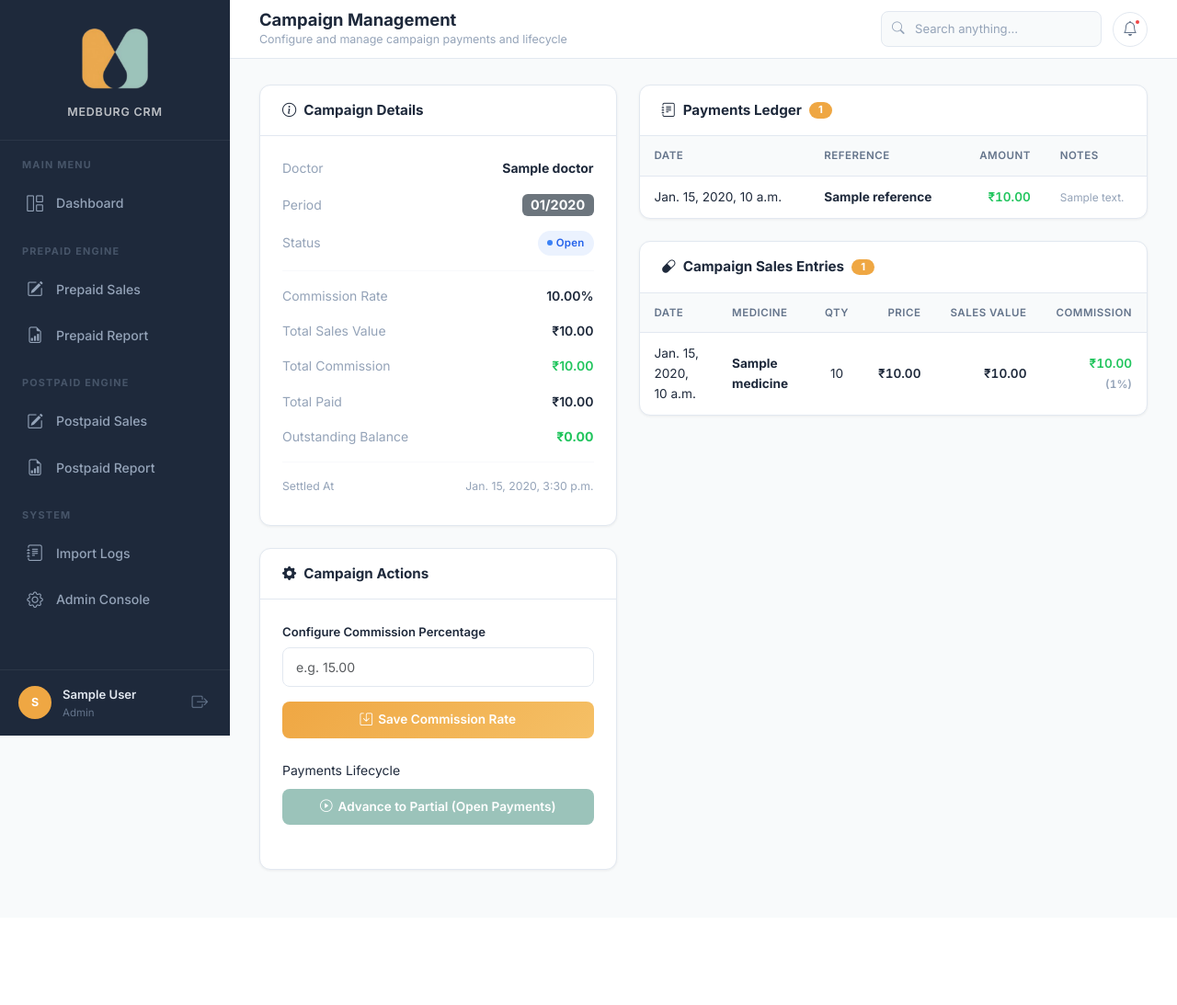
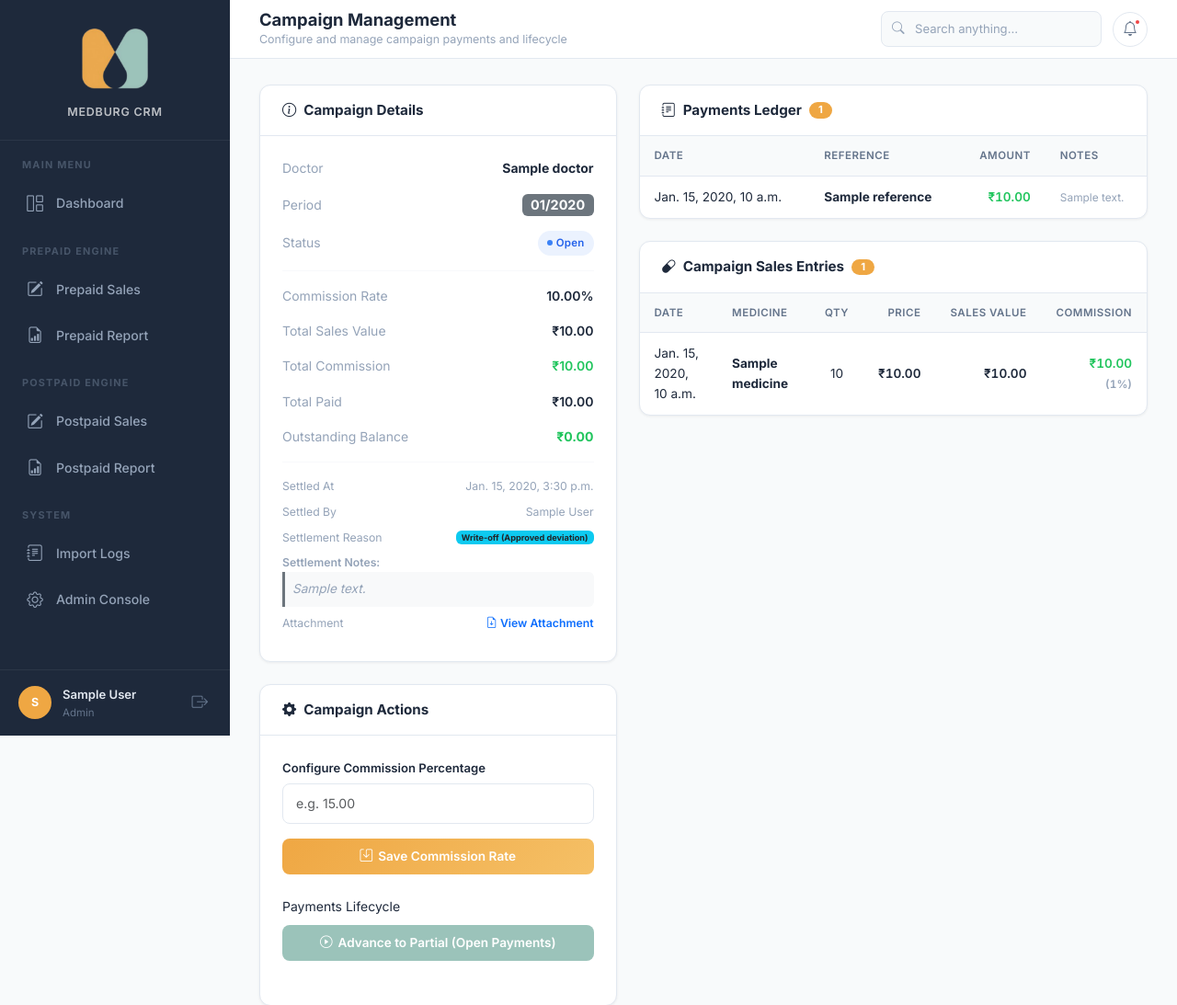
Before and after one commit to peanutbutter4351/medburg-crm, a Django app: template templates/sales/campaign_manage.html in a window 1280 px wide. Shown: the top 1093 px of the page at 92% size. Before the commit the page ends 947 px from the top, so only its background shows below. Run offline with Django 4.2, Linux system fonts and the light colour scheme; a user stored in the database is signed in; tables that the repository leaves empty hold one stand-in row (values such as "Sample post"); the template is opened without the code that fills it: values that come from a table or form of the project are taken from there, most other values are stand-ins (such as "Sample title", 1, 10 or a date in 2020).

Commit message:
MR-4G-C: Implement settlement foundation and ledger protections

```diff
--- a/sales/models.py
+++ b/sales/models.py
@@ -616,6 +616,42 @@ class PostpaidCampaign(BaseModel):
     locked_at = models.DateTimeField(null=True, blank=True)
     settled_at = models.DateTimeField(null=True, blank=True)
 
+    REASON_WRITE_OFF = "WRITE_OFF"
+    REASON_DISPUTE = "DISPUTE"
+    REASON_PROMOTIONAL_SUPPORT = "PROMOTIONAL_SUPPORT"
+    REASON_MANAGEMENT_APPROVAL = "MANAGEMENT_APPROVAL"
+    REASON_DATA_CORRECTION = "DATA_CORRECTION"
+    REASON_OTHER = "OTHER"
+
+    SETTLEMENT_REASON_CHOICES = [
+        (REASON_WRITE_OFF, "Write-off (Approved deviation)"),
+        (REASON_DISPUTE, "Resolved Dispute"),
+        (REASON_PROMOTIONAL_SUPPORT, "Promotional Support"),
+        (REASON_MANAGEMENT_APPROVAL, "Management Approval"),
+        (REASON_DATA_CORRECTION, "Data Correction"),
+        (REASON_OTHER, "Other (Reason in Notes)"),
+    ]
+
+    settled_by = models.ForeignKey(
+        settings.AUTH_USER_MODEL,
+        on_delete=models.SET_NULL,
+        null=True,
+        blank=True,
+        related_name="settled_campaigns"
+    )
+    settlement_reason = models.CharField(
+        max_length=50,
+        choices=SETTLEMENT_REASON_CHOICES,
+        null=True,
+        blank=True
+    )
+    settlement_notes = models.TextField(null=True, blank=True)
+    settlement_attachment = models.FileField(
+        upload_to="settlements/",
+        null=True,
+        blank=True
+    )
+
     class Meta(BaseModel.Meta):
         verbose_name = "Postpaid Campaign"
         verbose_name_plural = "Postpaid Campaigns"
@@ -647,6 +683,14 @@ class PostpaidCampaign(BaseModel):
             except PostpaidCampaign.DoesNotExist:
                 pass
 
+        # Manual settlement checklist validation
+        if self.status == self.STATUS_SETTLED:
+            if self.outstanding_balance > Decimal("0.00"):
+                if not self.settlement_reason:
+                    raise ValidationError({"settlement_reason": "Settlement reason is required when outstanding balance is greater than zero."})
+                if not self.settlement_notes or not self.settlement_notes.strip():
+                    raise ValidationError({"settlement_notes": "Settlement notes are required when outstanding balance is greater than zero."})
+
     def save(self, *args, **kwargs):
         # Auto-transition status from awaiting_commission to open if commission is set
         if self.status == self.STATUS_AWAITING_COMMISSION and self.commission_percentage is not None:
@@ -654,6 +698,11 @@ class PostpaidCampaign(BaseModel):
 
         self.full_clean()
         super().save(*args, **kwargs)
+
+    def delete(self, *args, **kwargs):
+        if self.status in (self.STATUS_PARTIAL, self.STATUS_SETTLED, self.STATUS_LOCKED):
+            raise ValidationError("Cannot delete a campaign that is partial, settled, or locked.")
+        super().delete(*args, **kwargs)
 
     def calculate_totals(self):
         """
@@ -698,10 +747,8 @@ class PostpaidCampaign(BaseModel):
             # Open stays open until manually advanced to Partial
             pass
         elif self.status == self.STATUS_PARTIAL:
-            if self.paid_amount >= self.total_commission and self.total_commission > Decimal('0'):
-                new_status = self.STATUS_SETTLED
-                if not self.settled_at:
-                    self.settled_at = timezone.now()
+            # Auto-settlement removed. Must remain Partial until manually settled.
+            pass
 
         if self.status != new_status:
             self.status = new_status
@@ -801,6 +848,15 @@ class PostpaidSaleEntry(BaseModel):
             self.campaign.calculate_totals()
             self.campaign.save(update_fields=['total_sales_value', 'total_commission', 'updated_at'])
 
+    def delete(self, *args, **kwargs):
+        if self.campaign.status in (PostpaidCampaign.STATUS_PARTIAL, PostpaidCampaign.STATUS_SETTLED, PostpaidCampaign.STATUS_LOCKED):
+            raise ValidationError("Cannot delete sales entries on a campaign that is partial, settled, or locked.")
+        campaign = self.campaign
+        super().delete(*args, **kwargs)
+        if campaign:
+            campaign.calculate_totals()
+            campaign.save(update_fields=['total_sales_value', 'total_commission', 'updated_at'])
+
 
 class CampaignPayment(BaseModel):
     campaign = models.ForeignKey(PostpaidCampaign, on_delete=models.CASCADE, related_name='payments')
--- a/templates/sales/campaign_manage.html
+++ b/templates/sales/campaign_manage.html
@@ -70,6 +70,32 @@
                     <span>Settled At</span>
                     <span>{{ campaign.settled_at }}</span>
                 </div>
+                {% if campaign.settled_by %}
+                <div class="mb-2 d-flex justify-content-between align-items-center small text-crm-muted">
+                    <span>Settled By</span>
+                    <span>{{ campaign.settled_by.get_full_name|default:campaign.settled_by.username }}</span>
+                </div>
+                {% endif %}
+                {% if campaign.settlement_reason %}
+                <div class="mb-2 d-flex justify-content-between align-items-center small text-crm-muted">
+                    <span>Settlement Reason</span>
+                    <span class="badge bg-info text-dark">{{ campaign.get_settlement_reason_display }}</span>
+                </div>
+                {% endif %}
+                {% if campaign.settlement_notes %}
+                <div class="mb-2 small text-crm-muted text-start">
+                    <div class="fw-semibold">Settlement Notes:</div>
+                    <div class="p-2 bg-light border-start border-3 border-secondary rounded-end" style="font-style: italic; white-space: pre-wrap; font-size: 0.85rem;">{{ campaign.settlement_notes }}</div>
+                </div>
+                {% endif %}
+                {% if campaign.settlement_attachment %}
+                <div class="mb-2 d-flex justify-content-between align-items-center small text-crm-muted">
+                    <span>Attachment</span>
+                    <a href="{{ campaign.settlement_attachment.url }}" target="_blank" class="text-primary text-decoration-none fw-semibold">
+                        <i class="bi bi-file-earmark-arrow-down"></i> View Attachment
+                    </a>
+                </div>
+                {% endif %}
                 {% endif %}
                 {% if campaign.locked_at %}
                 <div class="mb-2 d-flex justify-content-between align-items-center small text-crm-muted">
@@ -151,13 +177,54 @@
                     <label class="form-label d-block m-0">Lifecycle Controls</label>
 
                     {% if campaign.status == "partial" %}
-                    <form method="post" action="{% url 'sales:advance_status' campaign_id=campaign.id %}">
-                        {% csrf_token %}
-                        <input type="hidden" name="status" value="settled">
-                        <button type="submit" class="btn-crm-secondary w-100 justify-content-center">
-                            <i class="bi bi-check-all"></i> Manually Settle Campaign
-                        </button>
-                    </form>
+                    <div class="border p-3 rounded mb-3 bg-light text-start" style="border-color: var(--border-color) !important;">
+                        <h6 class="fw-bold mb-3"><i class="bi bi-check-all text-primary"></i> Manually Settle Campaign</h6>
+                        <form method="post" action="{% url 'sales:advance_status' campaign_id=campaign.id %}" enctype="multipart/form-data">
+                            {% csrf_token %}
+                            <input type="hidden" name="status" value="settled">
+
+                            {% if campaign.outstanding_balance > 0 %}
+                            <div class="alert alert-warning py-2 px-3 small mb-3">
+                                <i class="bi bi-exclamation-triangle-fill"></i> Campaign has an outstanding balance of <strong>₹{{ campaign.outstanding_balance|floatformat:2 }}</strong>. Reason and notes are <strong>mandatory</strong>.
+                            </div>
+                            {% else %}
+                            <div class="alert alert-info py-2 px-3 small mb-3">
+                                <i class="bi bi-info-circle-fill"></i> Campaign is fully paid (₹0.00 balance). Settlement details are <strong>optional</strong>.
+                            </div>
+                            {% endif %}
+
+                            <div class="mb-3">
+                                <label for="id_settlement_reason" class="form-label fw-semibold small text-crm-muted">
+                                    Settlement Reason {% if campaign.outstanding_balance > 0 %}<span class="text-danger">*</span>{% else %}(Optional){% endif %}
+                                </label>
+                                <select name="settlement_reason" class="form-select form-control" id="id_settlement_reason" {% if campaign.outstanding_balance > 0 %}required{% endif %}>
+                                    <option value="">-- Select Reason --</option>
+                                    <option value="WRITE_OFF">Write-off (Approved deviation)</option>
+                                    <option value="DISPUTE">Resolved Dispute</option>
+                                    <option value="PROMOTIONAL_SUPPORT">Promotional Support</option>
+                                    <option value="MANAGEMENT_APPROVAL">Management Approval</option>
+                                    <option value="DATA_CORRECTION">Data Correction</option>
+                                    <option value="OTHER">Other (Reason in Notes)</option>
+                                </select>
+                            </div>
+
+                            <div class="mb-3">
+                                <label for="id_settlement_notes" class="form-label fw-semibold small text-crm-muted">
+                                    Settlement Notes {% if campaign.outstanding_balance > 0 %}<span class="text-danger">*</span>{% else %}(Optional){% endif %}
+                                </label>
+                                <textarea name="settlement_notes" class="form-control" id="id_settlement_notes" rows="3" placeholder="Provide justification notes..." {% if campaign.outstanding_balance > 0 %}required{% endif %}></textarea>
+                            </div>
+
+                            <div class="mb-3">
+                                <label for="id_settlement_attachment" class="form-label fw-semibold small text-crm-muted">Attachment (Optional)</label>
+                                <input type="file" name="settlement_attachment" class="form-control" id="id_settlement_attachment">
+                            </div>
+
+                            <button type="submit" class="btn-crm-secondary w-100 justify-content-center">
+                                <i class="bi bi-check-all"></i> Settle Campaign
+                            </button>
+                        </form>
+                    </div>
                     {% endif %}
 
                     <form method="post" action="{% url 'sales:advance_status' campaign_id=campaign.id %}" onsubmit="return confirm('Are you sure you want to lock this campaign? This action is permanent and freezes all changes.');">
```
Also changed, not shown: sales/admin.py (+21 -0 lines), sales/views.py (+69 -53 lines), tests/test_sales.py (+177 -3 lines), doctors/migrations/0004_postpaiddoctor_prepaiddoctor.py (added), sales/migrations/0013_alter_postpaidsaleentry_options_and_more.py (added).
